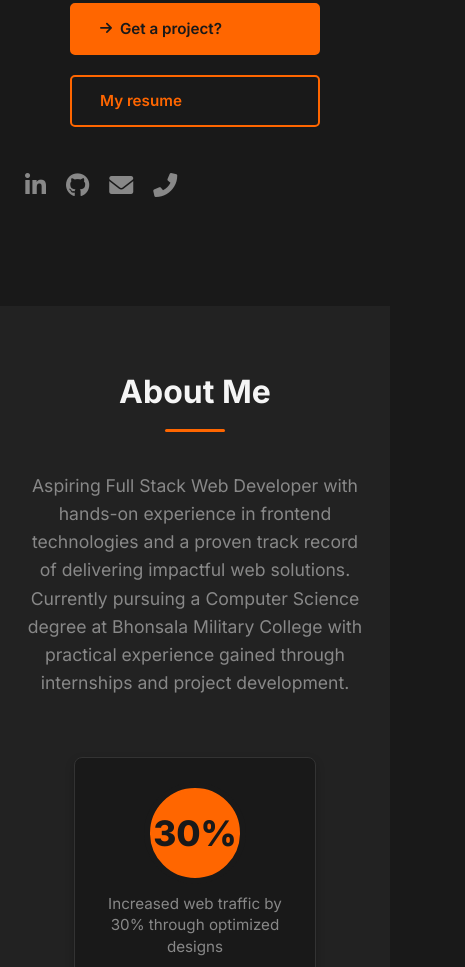
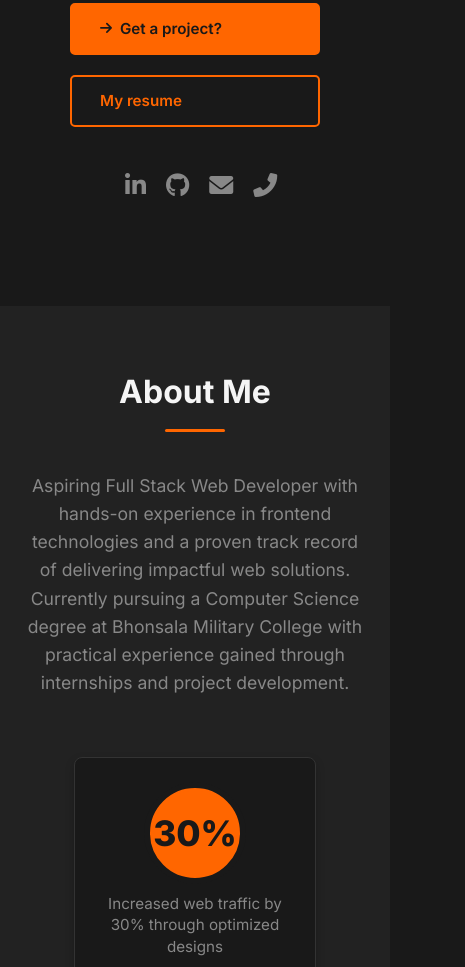
Before and after one commit to sandip89600/Sandeep-Pandit-Portfolio, a plain HTML site: page index.html in a window 390 px wide. Shown: the part 944-1911 px from the top of the page, 465 px wide, since content can reach past the window. Drawn offline with Linux system fonts and the light colour scheme.

Commit message:
Update style.css

```diff
--- a/style.css
+++ b/style.css
@@ -901,7 +901,8 @@ p {
     }
 
     .hero-social-links {
-        justify-content: center;
+        position: relative;
+        left:100px;
     }
 
     .hero-image img {
```
